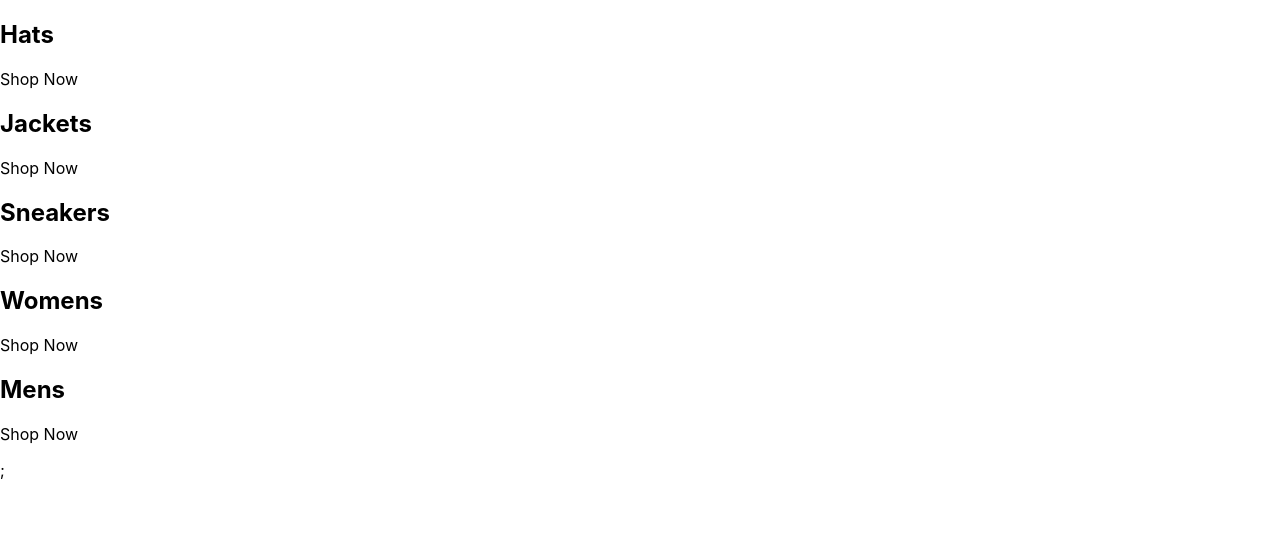
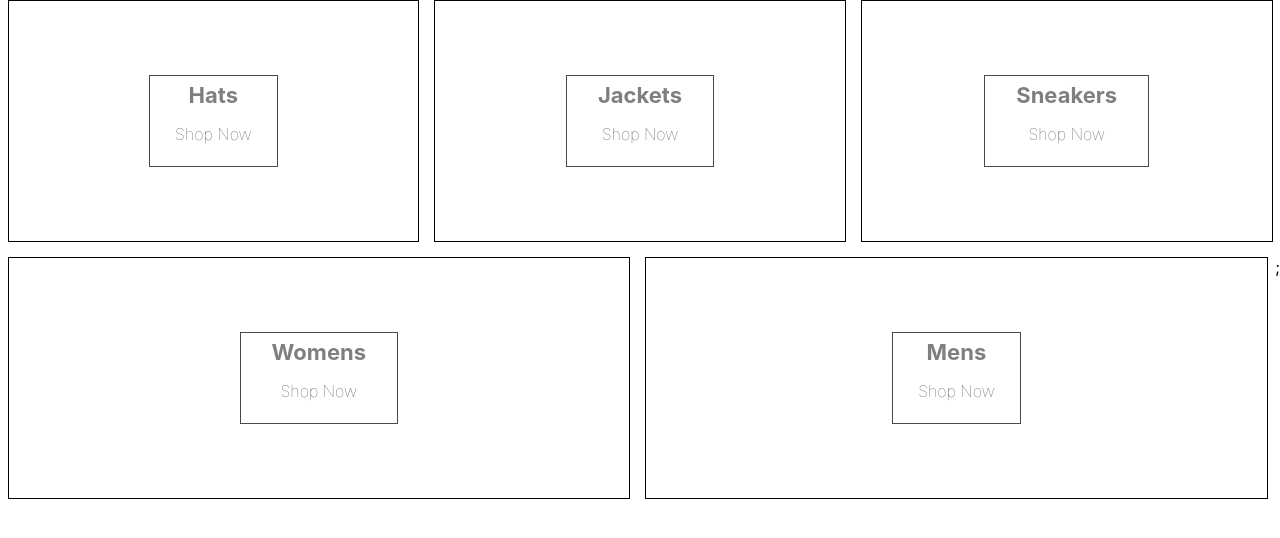
Before and after one commit to chandanp11/crwn-clothing-v2, a React (Create React App) app: page / in a window 1280 px wide. Shown: the top 538 px of the page. Built offline with nearby package versions, Linux system fonts and the light colour scheme.

Commit message:
added sas package, implemented category scss to arrange categories

```diff
--- a/package.json
+++ b/package.json
@@ -9,6 +9,7 @@
     "react": "^17.0.2",
     "react-dom": "^17.0.2",
     "react-scripts": "5.0.0",
+    "sass": "^1.49.9",
     "web-vitals": "^2.1.4"
   },
   "scripts": {
--- a/src/App.js
+++ b/src/App.js
@@ -1,3 +1,5 @@
+import "./categories.styles.scss"
+
 const App = () => {
   const categories = [
     {
@@ -24,8 +26,8 @@
 
   return (
     <div className="categories-container">
-      {categories.map(({title}) => (
-        <div className="category-container">
+      {categories.map(({title, id}) => (
+        <div key={id} className="category-container">
           <div className="background-image" />
           <div className="category-body-container">
             <h2>{title}</h2>
--- /dev/null
+++ b/src/categories.styles.scss
@@ -0,0 +1,75 @@
+.categories-container {
+    width: 100%;
+    display: flex;
+    flex-wrap: wrap;
+    justify-content: space-between;
+  }
+
+  .category-container {
+    min-width: 30%;
+    height: 240px;
+    flex: 1 1 auto;
+    display: flex;
+    align-items: center;
+    justify-content: center;
+    border: 1px solid black;
+    margin: 0 7.5px 15px;
+    overflow: hidden;
+
+    &:hover {
+      cursor: pointer;
+
+      & .background-image {
+        transform: scale(1.1);
+        transition: transform 6s cubic-bezier(0.25, 0.45, 0.45, 0.95);
+      }
+
+      & .category-body-container {
+        opacity: 0.9;
+      }
+    }
+
+    &.large {
+      height: 380px;
+    }
+
+    &:first-child {
+      margin-right: 7.5px;
+    }
+
+    &:last-child {
+      margin-left: 7.5px;
+    }
+
+    .background-image {
+      width: 100%;
+      height: 100%;
+      background-size: cover;
+      background-position: center;
+    }
+
+    .category-body-container {
+      height: 90px;
+      padding: 0 25px;
+      display: flex;
+      flex-direction: column;
+      align-items: center;
+      justify-content: center;
+      border: 1px solid black;
+      background-color: white;
+      opacity: 0.7;
+      position: absolute;
+
+      h2 {
+        font-weight: bold;
+        margin: 0 6px 0;
+        font-size: 22px;
+        color: #4a4a4a;
+      }
+
+      p {
+        font-weight: lighter;
+        font-size: 16px;
+      }
+    }
+  }
```
Also changed, not shown: 1 other file (tests, documents, lock files or other folders).
